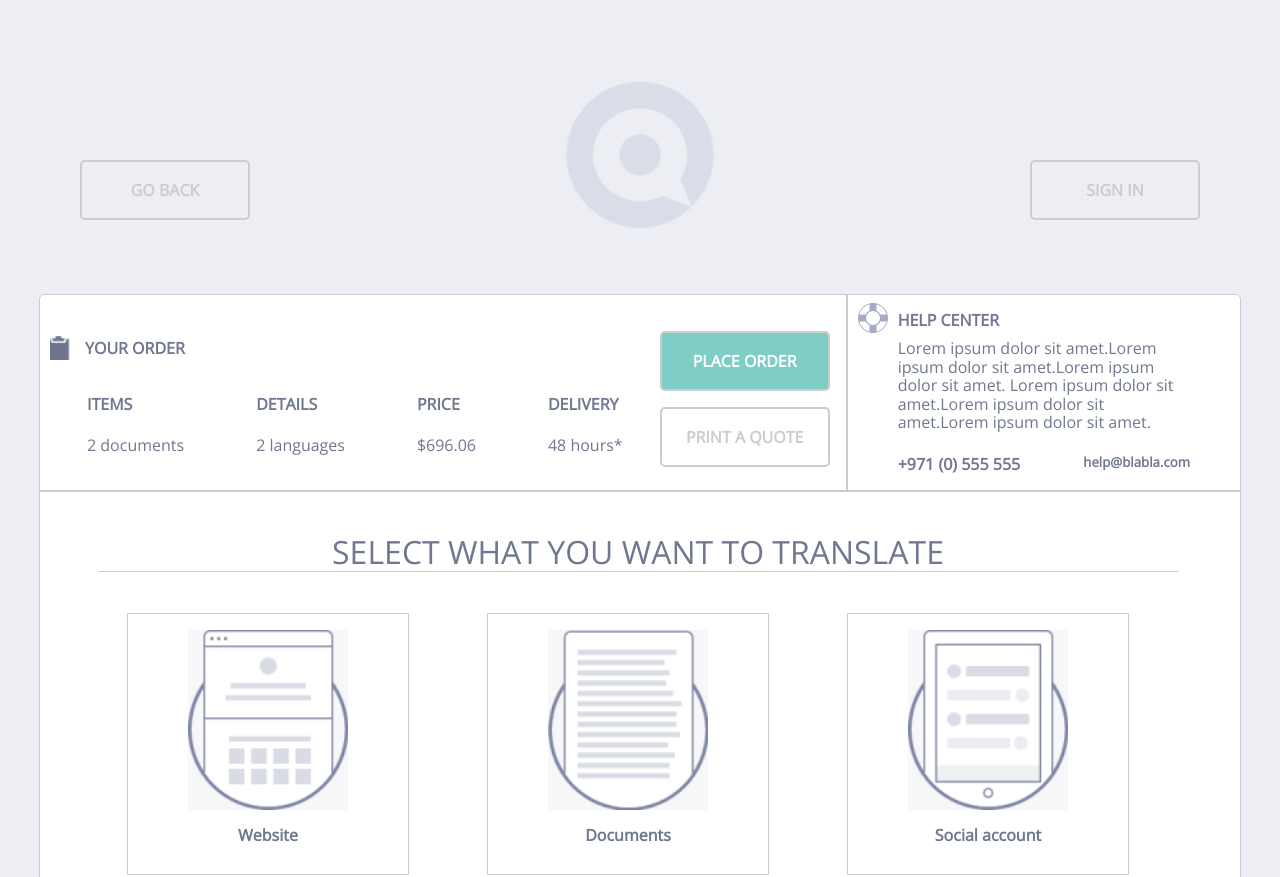
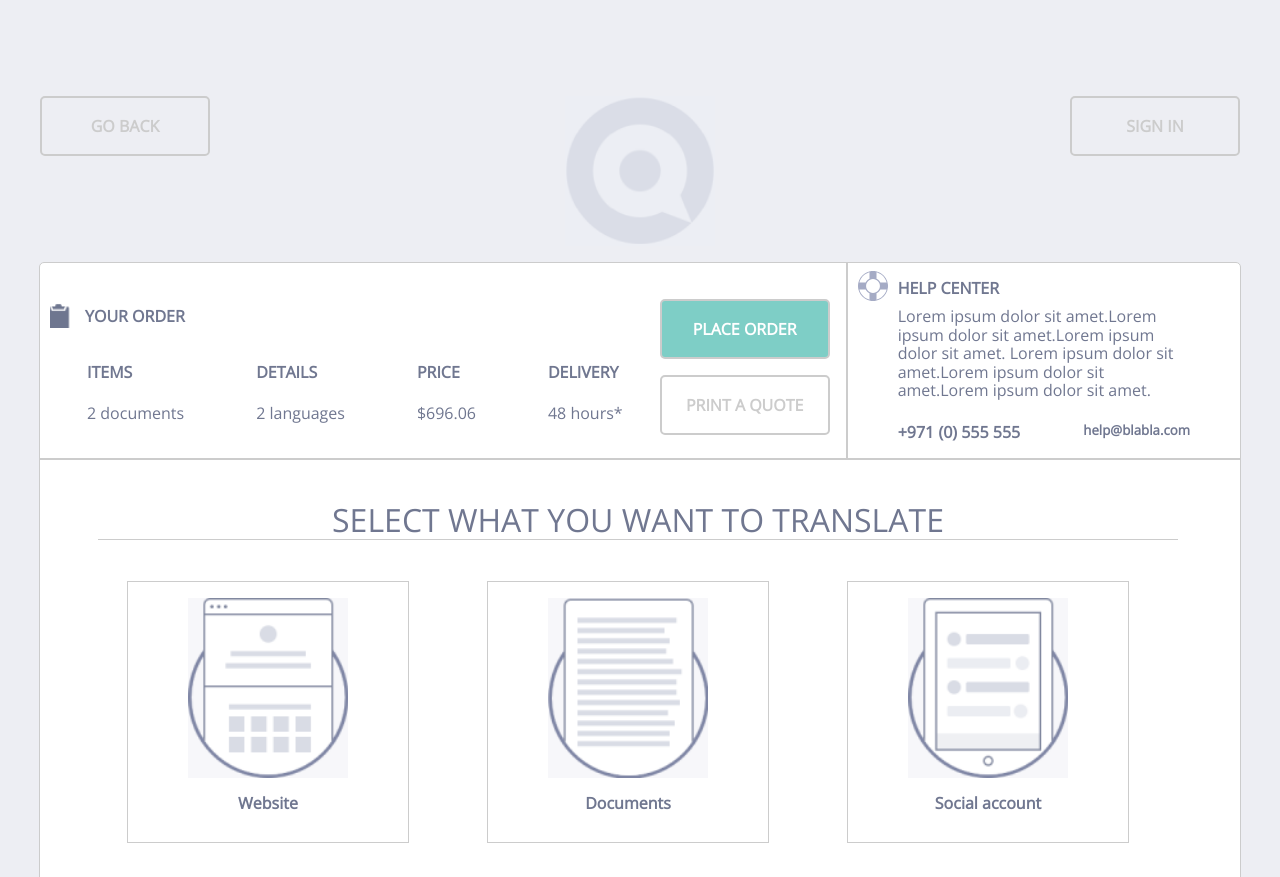
Before and after one commit to ArthurGorbenko/HTML5-Form, a website: page index.html in a window 1280 px wide. Shown: the top 877 px of the page. Drawn offline with nearby package versions, Linux system fonts and the light colour scheme.

Commit message:
make header width equal form width

```diff
--- a/css/styles.css
+++ b/css/styles.css
@@ -20,7 +20,7 @@ body {
 
 .form {
   background: #fff;
-  margin: 4em auto;
+  margin: 1em auto;
   border: 1px solid #cccccc;
   border-radius: 5px;
   width: 70%;
@@ -32,6 +32,7 @@ body {
   width: 80%;
 }
 .page_header {
+  margin: 1em auto;
   display: flex;
   justify-content: space-between;
 }
@@ -41,12 +42,12 @@ body {
   margin-top: 5em;
 }
 .page_header_button_back {
-  margin: 10em 0 0 10em;
+  margin-top: 5em;
   background: #edeef3;
 }
 
 .page_header_button_forward {
-  margin: 10em 10em 0 0;
+  margin-top: 5em;
   background: #edeef3;
 }
 
@@ -1007,12 +1008,7 @@ input[type="checkbox"]:checked ~ .form-label_agree::after {
   .wrapper_form-header_info_content {
     margin: 1em 2.5em;
   }
-  .page_header_button_back{
-    margin: 10em 0 0 5em;
-  }
-  .page_header_button_forward {
-    margin: 10em 5em 0 0;
-  }
+
   .form-table_cell_remove::before {
     position: relative;
   }
@@ -1086,12 +1082,7 @@ input[type="checkbox"]:checked ~ .form-label_agree::after {
     margin-top: 3em;
     justify-content: space-around;
   }
-  .page_header_button_back{
-    margin: 10em 0 0 5em;
-  }
-  .page_header_button_forward {
-    margin: 10em 5em 0 0;
-  }
+
   .form-radio_choice_type_label {
     width: 280px;
   }
@@ -1161,6 +1152,9 @@ input[type="checkbox"]:checked ~ .form-label_agree::after {
   .form {
     max-width: 1200px;
   }
+  .page_header{
+    max-width: 1200px;
+  }
   .form-main {
     margin: 2em 3em;
     width: 90%;
@@ -1172,12 +1166,7 @@ input[type="checkbox"]:checked ~ .form-label_agree::after {
     border-left: 2px solid #ccc;
     padding-left: 10px;
   }
-  .page_header_button_back{
-    margin: 10em 0 0 5em;
-  }
-  .page_header_button_forward {
-    margin: 10em 5em 0 0;
-  }
+
   .wrapper_form-header_status_buttons {
     padding-top: 20px;
   }
@@ -1207,7 +1196,10 @@ input[type="checkbox"]:checked ~ .form-label_agree::after {
 
 @media (min-width: 1800px) {
   .form {
-    min-width: 1400px;
+    max-width: 1400px;
+  }
+  .page_header{
+    max-width: 1400px;
   }
   .form-main {
     margin: 2em auto;
```
